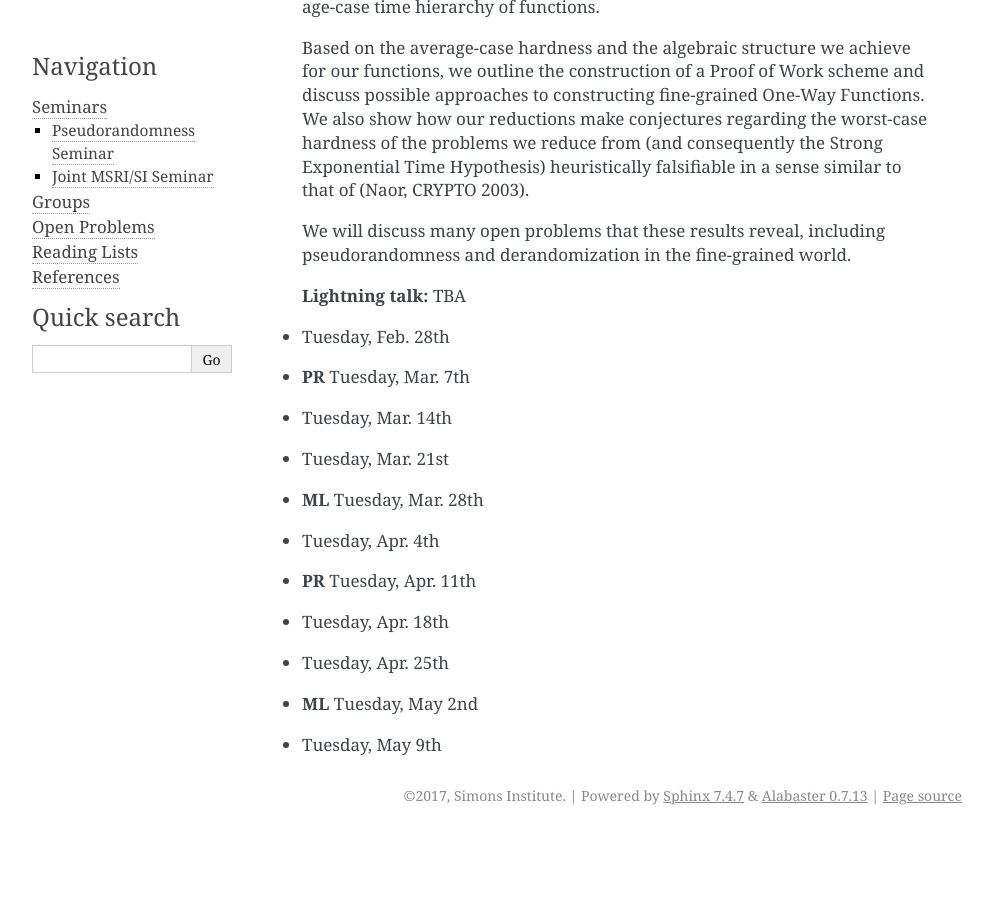
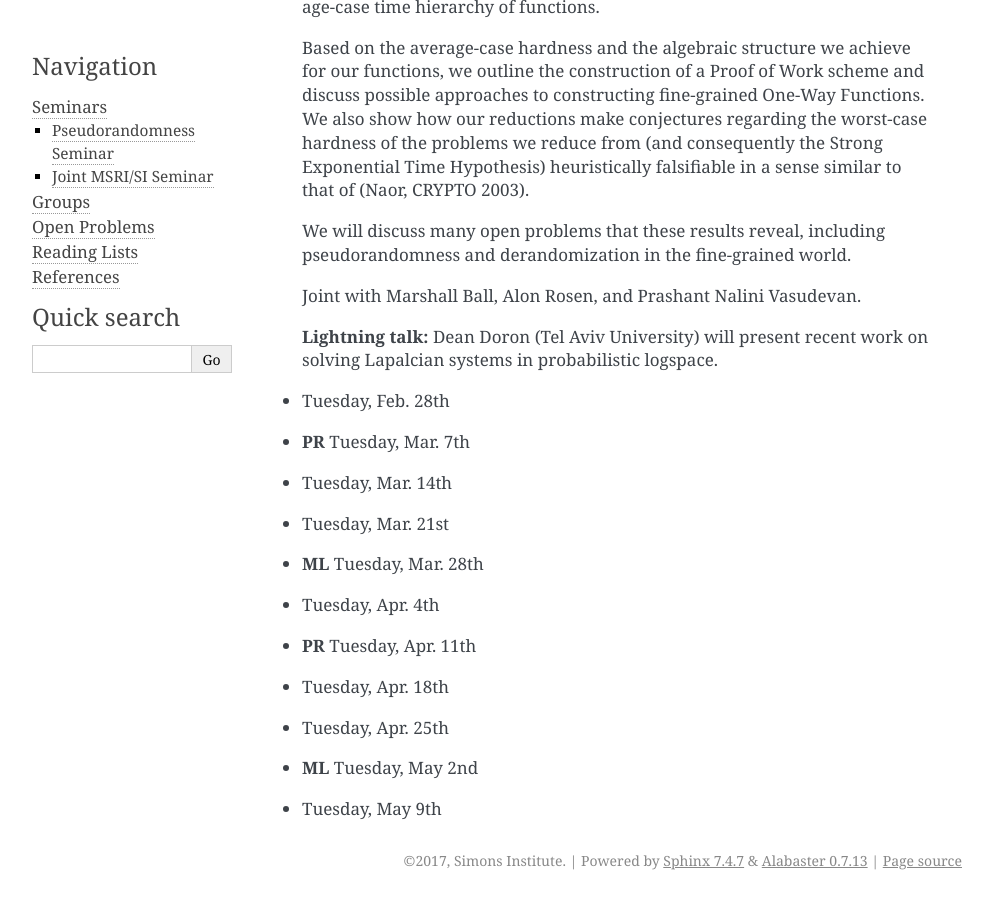
Before and after one commit to simons-institute/pseudorandomness, a Sphinx documentation site: the page built from source/seminar/pseudorandomness.rst, in a window 1280 px wide and 900 px high, scrolled down 1563 px. Shown: the whole window, without its empty margins (148-1141 px from the left). Built offline with Sphinx 7.4.7, drawn with Linux system fonts in a browser that asks for light colours; before the commit the page ends 2398 px from its top, so only the background shows below that.

Commit message:
Add lightning talk

```diff
--- a/source/seminar/pseudorandomness.rst
+++ b/source/seminar/pseudorandomness.rst
@@ -86,7 +86,10 @@ Schedule
   We will discuss many open problems that these results reveal, including
   pseudorandomness and derandomization in the fine-grained world.
 
-  **Lightning talk:** TBA
+  Joint with Marshall Ball, Alon Rosen, and Prashant Nalini Vasudevan.
+
+  **Lightning talk:** Dean Doron (Tel Aviv University) will present recent work on solving
+  Lapalcian systems in probabilistic logspace.
 
 - Tuesday, Feb. 28th
 - **PR** Tuesday, Mar. 7th
```
Also changed, not shown: 1 other file.
